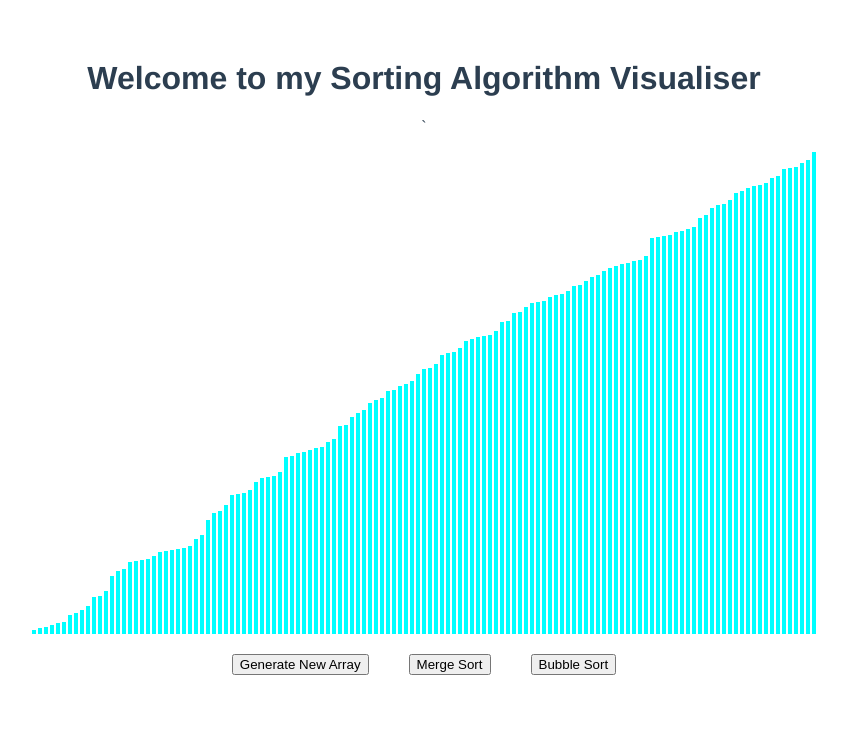
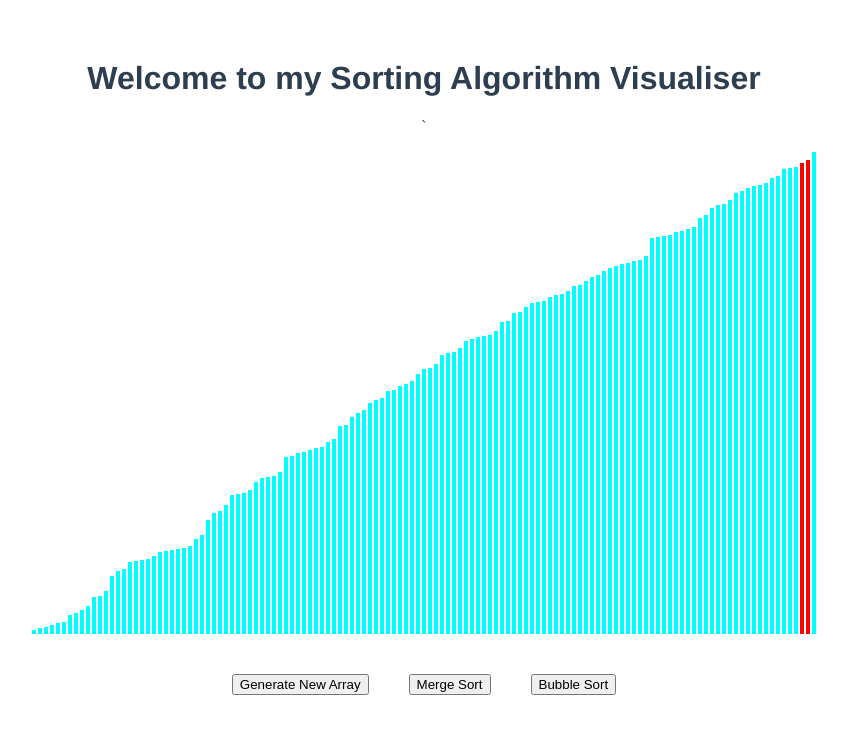
Before and after one commit to SteveWalsh1989/Sorting_Algorithm_Visualiser_VueJS, a Vue app: page / in a window 1280 px wide. Both pictures are taken after a click on the button "Bubble Sort". Shown: the top 734 px of the page, without its empty margins (216-1063 px from the left). Built offline with nearby package versions, Linux system fonts and the light colour scheme.

Commit message:
tidied - animations not working

```diff
--- a/src/components/SortingVisualiser/sorting_vis.css
+++ b/src/components/SortingVisualiser/sorting_vis.css
@@ -18,6 +18,7 @@ display: inline-block;
 
 }
 
+
 .buttons{
-    margin: 0 20px;
+    margin: 20px;
 }
--- a/src/components/SortingVisualiser/sorting_vis.js
+++ b/src/components/SortingVisualiser/sorting_vis.js
@@ -6,6 +6,10 @@ export default {
         list_size: 150,
         list_min:2,
         list_max: 500,
+        index_compare_val_1: 0,
+        index_compare_val_2:0 ,
+        startingColor: 'aque',
+        activeColor: 'red',
 
 
      }),
@@ -52,8 +56,17 @@ export default {
             is_sorted = true;
 
             for( let i = 0; i < (this.num_list.length - 1 - counter); i++){
+
+                // set compared values for coloring
+                this.index_compare_val_1 = this.num_list[i]
+                this.index_compare_val_2 = this.num_list[i +1]
+
+
+                // check if values need to be swapped
                 if(this.num_list[i] > this.num_list[i + 1]){
+
                     this.swapNumbersInArray(i, i+1)
+
                     is_sorted = false;
                 }
             }
@@ -65,11 +78,13 @@ export default {
 
        },
        // swaps two values positions with each other
-       swapNumbersInArray(num1, num2){
-        var a = this.num_list[num1]
-        this.num_list[num1] =  this.num_list[num2]
-        this.num_list[num2] = a
-       }
+       swapNumbersInArray(index_1, index_2){
+        var a = this.num_list[index_2]
+        this.num_list.splice(index_2, 1, this.num_list[index_1] );
+        this.num_list.splice(index_1, 1, a );
+
+
+       },
 
     },
 
--- a/src/components/SortingVisualiser/sorting_vis.vue
+++ b/src/components/SortingVisualiser/sorting_vis.vue
@@ -15,7 +15,10 @@
       <ul id="example-1">
         <li v-for="val in num_list" :key="val">
           <!-- set the height of the div based on its numerical value -->
-          <div class="list_bar" v-bind:style="{height: val + 'px'}"></div>
+          <div class="list_bar" v-if="val === index_compare_val_1 || val === index_compare_val_2"  v-bind:style="{height: val + 'px', backgroundColor: activeColor}"></div>
+
+          <div class="list_bar" v-else v-bind:style="{height: val + 'px', backgroundColor: startingColor}"></div>
+
         </li>
       </ul>
     </div>
@@ -28,7 +31,6 @@
     <button class="buttons" @click="resetList()">Generate New Array</button>
     <button class="buttons" @click="mergeSort()">Merge Sort</button>
     <button class="buttons" @click="bubbleSort()">Bubble Sort</button>
-
   </div>
 
 
```
